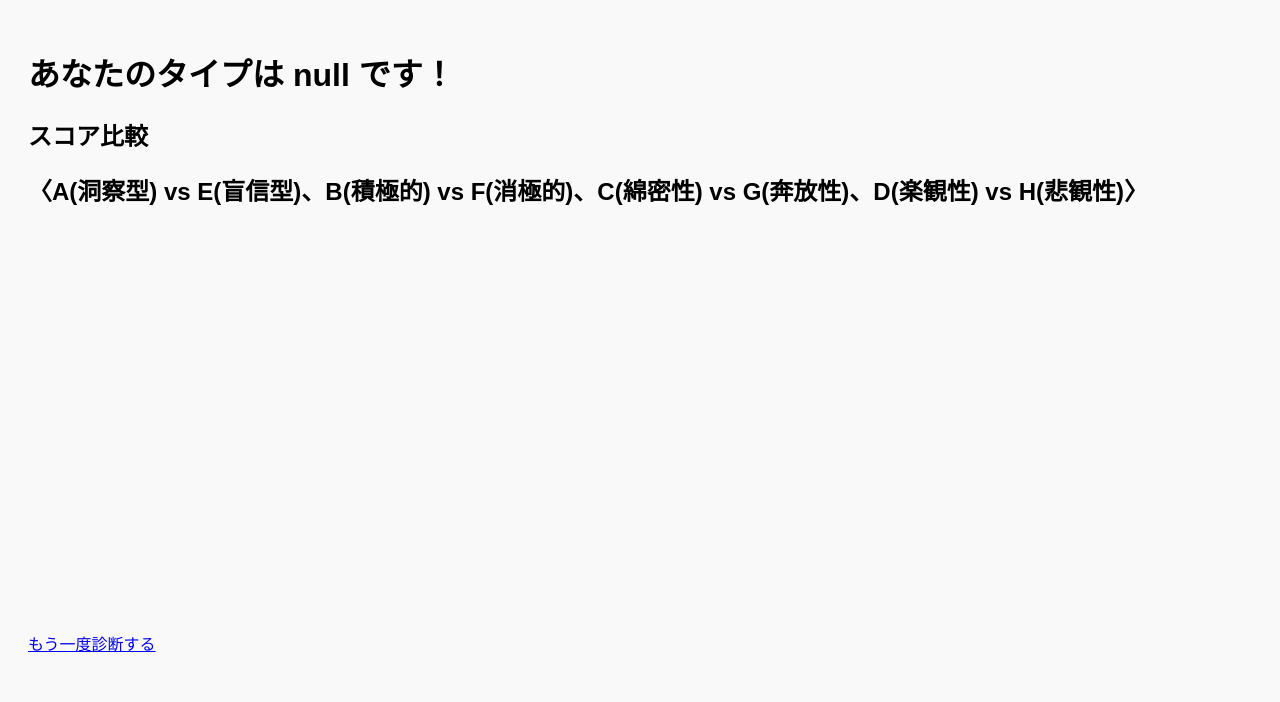
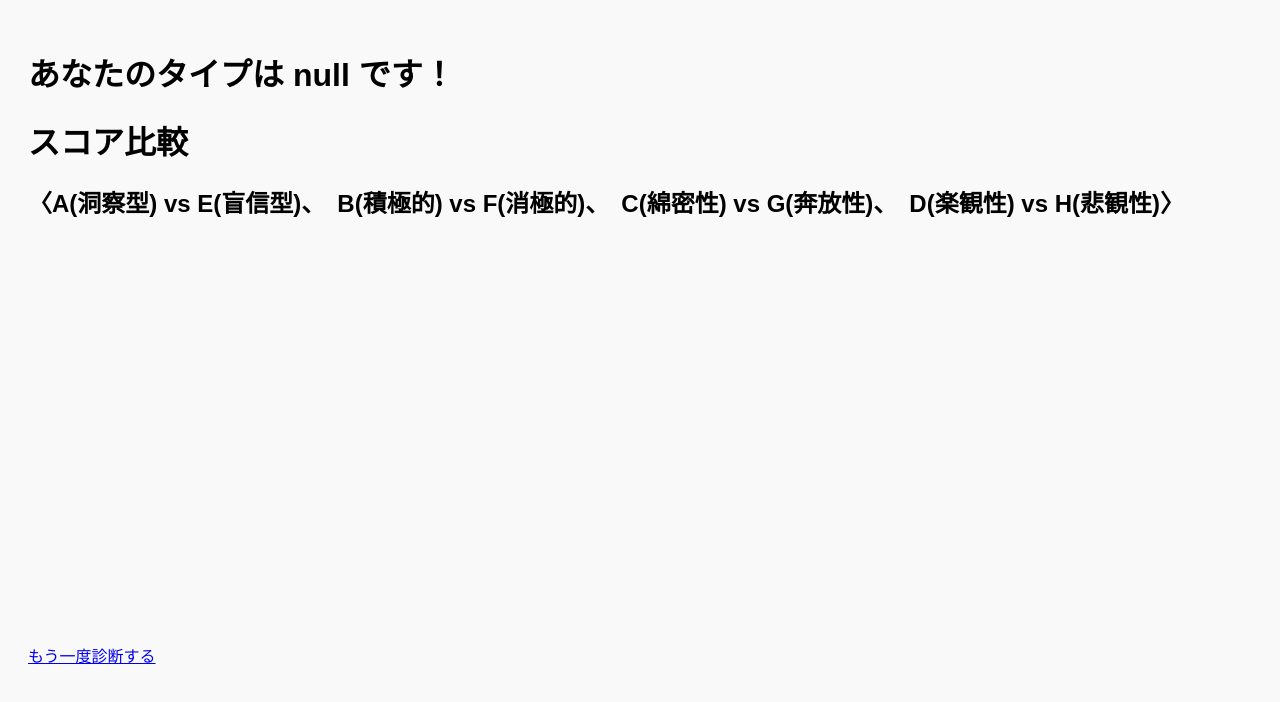
Before and after one commit to JUTN-diagnosis/JUTNdiagnosis, a plain HTML site: page result.html in a window 1280 px wide. Drawn offline with nearby package versions, Linux system fonts and the light colour scheme.

Commit message:
Update result.html

```diff
--- a/result.html
+++ b/result.html
@@ -21,8 +21,8 @@
   <h1 id="resultText"></h1>
   <p id="descriptionText"></p>
 
-  <h2>スコア比較</h2>
-  <h2>〈A(洞察型) vs E(盲信型)、B(積極的) vs F(消極的)、C(綿密性) vs G(奔放性)、D(楽観性) vs H(悲観性)〉</h2>
+  <h1>スコア比較</h1>
+  <h2>〈A(洞察型) vs E(盲信型)、　B(積極的) vs F(消極的)、　C(綿密性) vs G(奔放性)、　D(楽観性) vs H(悲観性)〉</h2>
   <canvas id="myChart" width="600" height="400"></canvas>
 
   <script>
```
